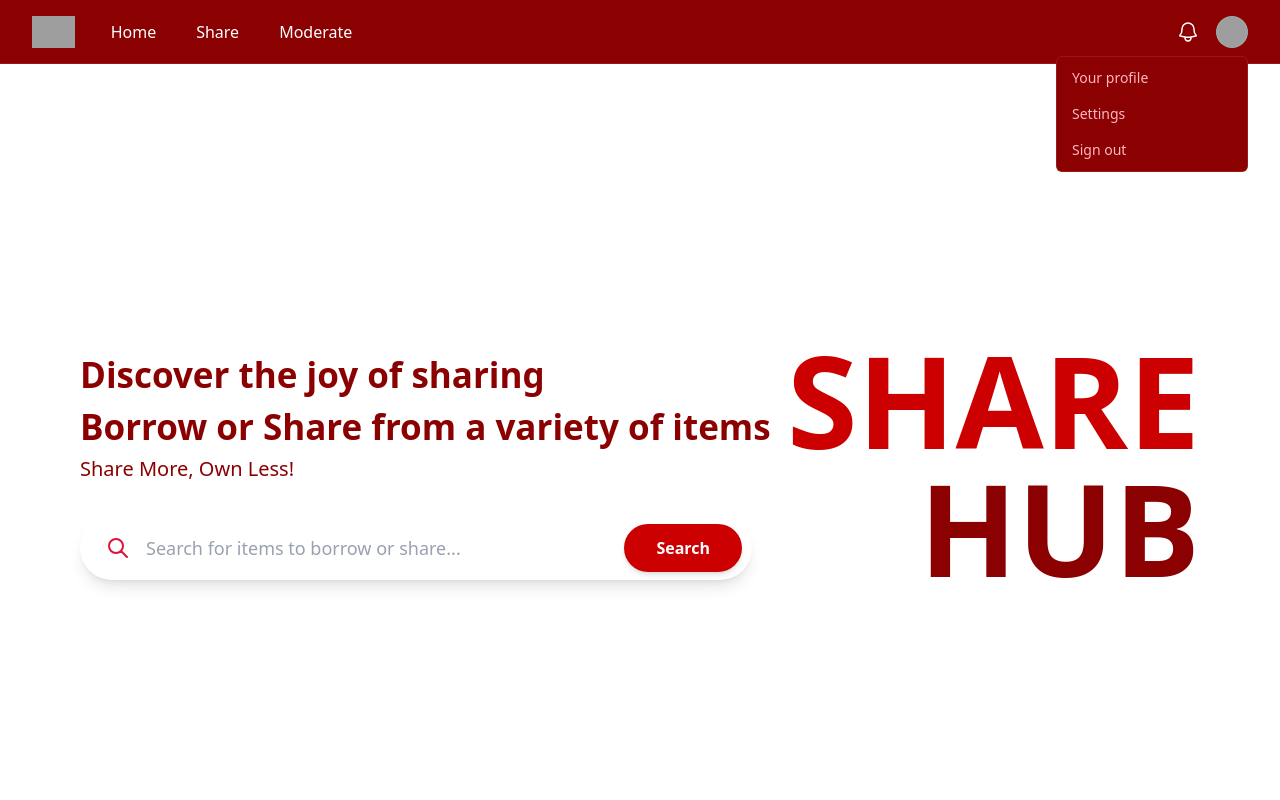
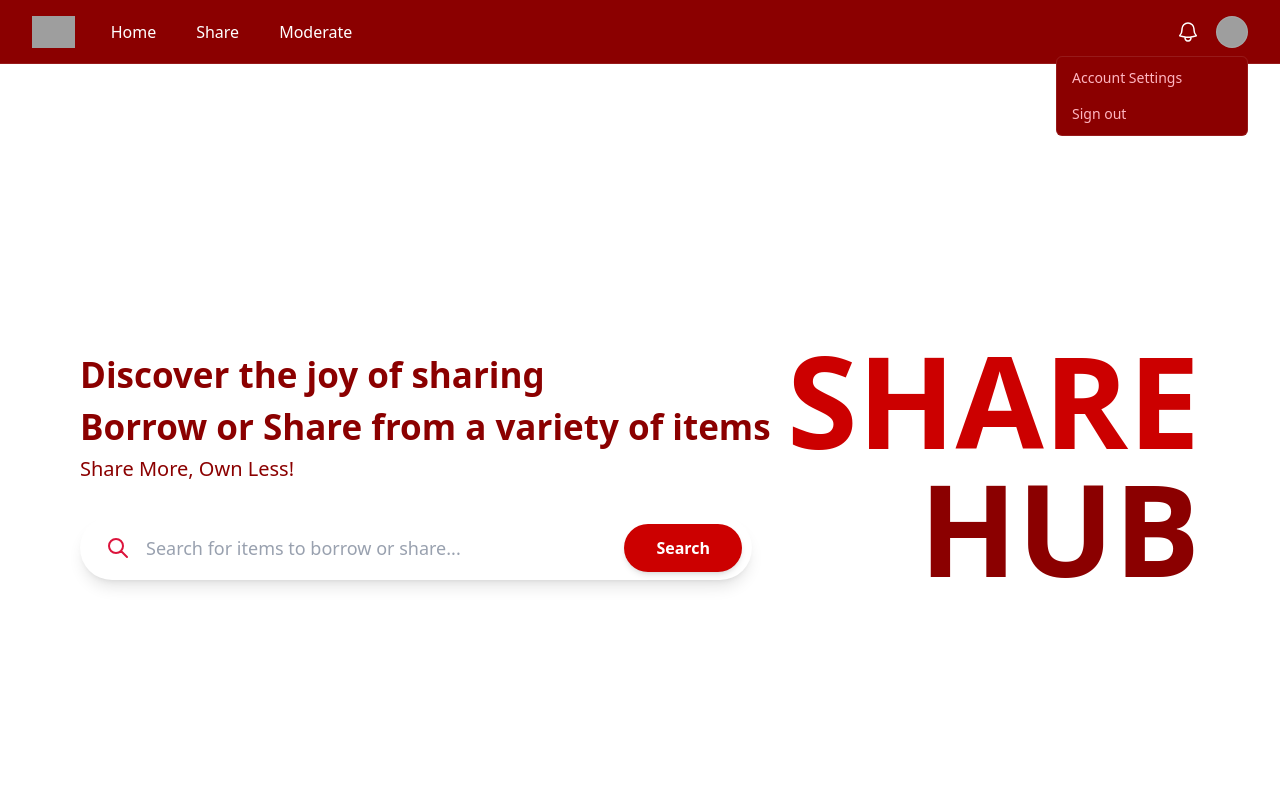
Before and after one commit to VinnRe/Share-Hub, a React (Vite) app in the folder frontend/: page / in a window 1280 px wide. Both pictures are taken after a click on the button "Open user menu". Shown: the top 800 px of the page. Built offline with nearby package versions, Linux system fonts and the light colour scheme; grey boxes are pictures that could not be loaded; a web font is replaced by a local one.

Commit message:
Remove profile option and change settings to acc settings

```diff
--- a/frontend/src/components/NavBar.tsx
+++ b/frontend/src/components/NavBar.tsx
@@ -84,18 +84,10 @@ export default function NavBar() {
               >
                 <MenuItem>
                   <Link
-                    to="/profile"
+                    to="/account-settings"
                     className="block px-4 py-2 text-sm text-rose-pink data-focus:bg-light/5 data-focus:outline-hidden"
                   >
-                    Your profile
-                  </Link>
-                </MenuItem>
-                <MenuItem>
-                  <Link
-                    to="/settings"
-                    className="block px-4 py-2 text-sm text-rose-pink data-focus:bg-light/5 data-focus:outline-hidden"
-                  >
-                    Settings
+                    Account Settings
                   </Link>
                 </MenuItem>
                 <MenuItem>
```
